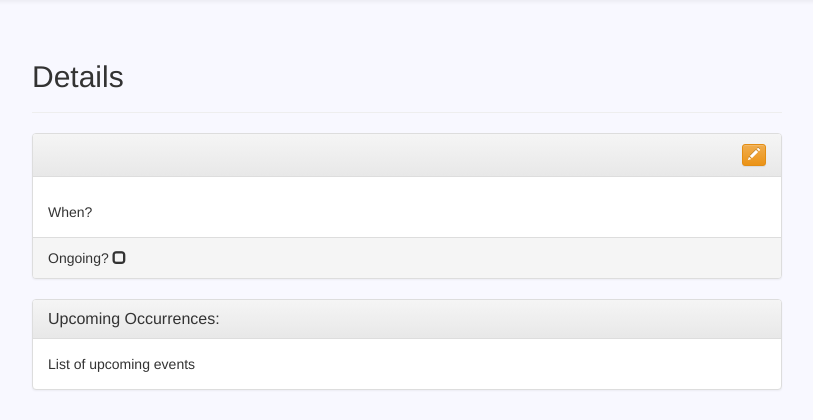
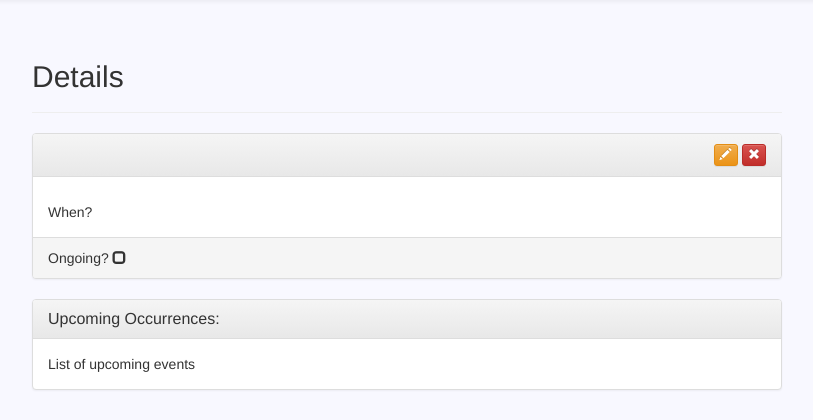
Before and after one commit to malaika-chandler/django-chore-tracker, a Django app: template chores/templates/chores/chore_detail.html in a window 1280 px wide. Shown: the part 51-471 px from the top of the page, without its empty margins (233-1046 px from the left). Run offline with Django 3.2, Linux system fonts and the light colour scheme; the template is opened without the code that fills it, so the values that code supplies are empty; some libraries are stand-ins or nearby versions.

Commit message:
add delete button to chore details

```diff
--- a/chores/templates/chores/chore_detail.html
+++ b/chores/templates/chores/chore_detail.html
@@ -11,9 +11,14 @@
             {{ chore.name|title }}
             <div class="pull-right">
                 <button type="button" data-toggle="tooltip"
-                        data-placement="left" title="Edit Chore Details"
+                        data-placement="top" title="Edit Chore Details"
                         class="btn btn-warning btn-xs">
                     <span class="glyphicon glyphicon-pencil"></span>
+                </button>
+                <button type="button" data-toggle="tooltip"
+                        data-placement="top" title="Delete Chore"
+                        class="btn btn-danger btn-xs">
+                    <span class="glyphicon glyphicon-remove"></span>
                 </button>
             </div>
         </h4>
```
